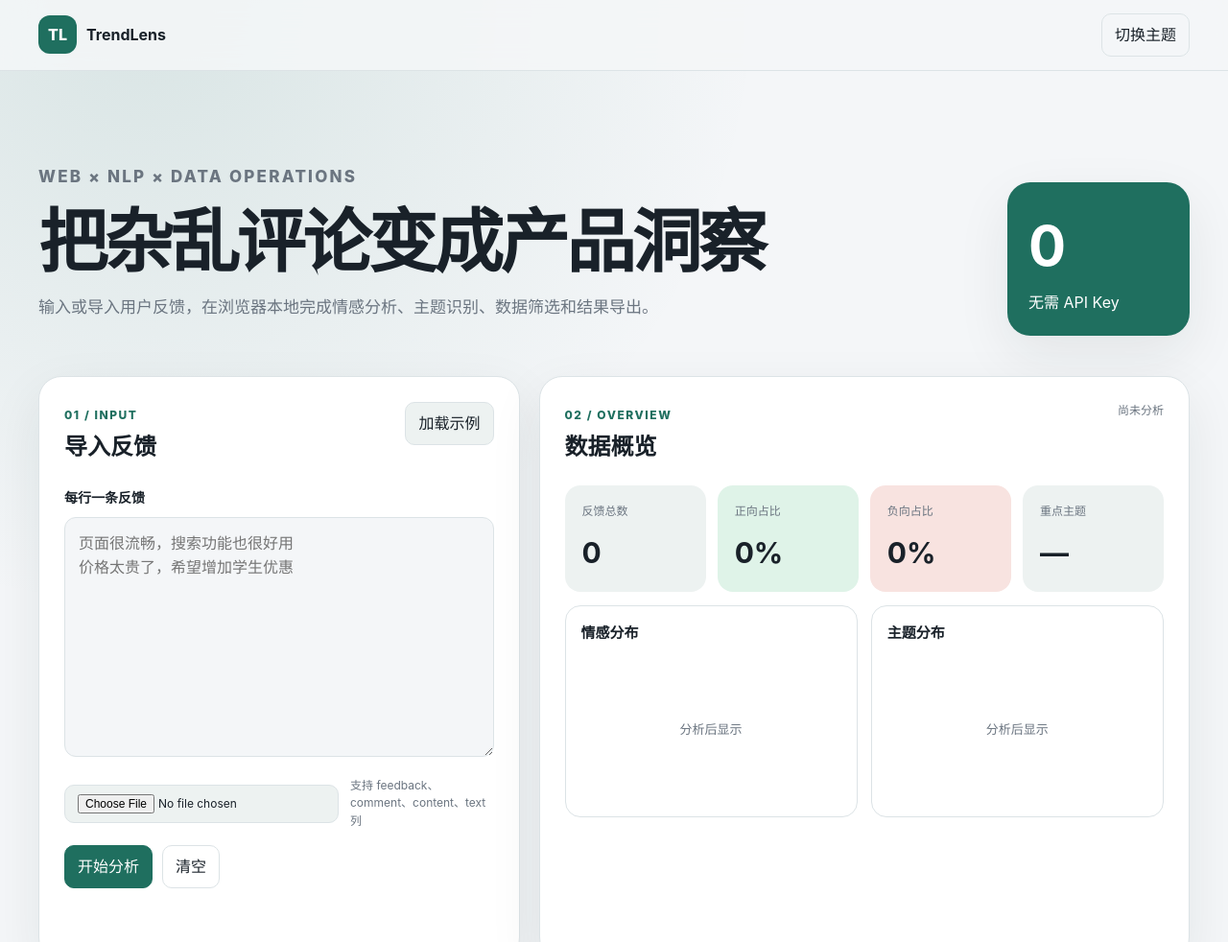
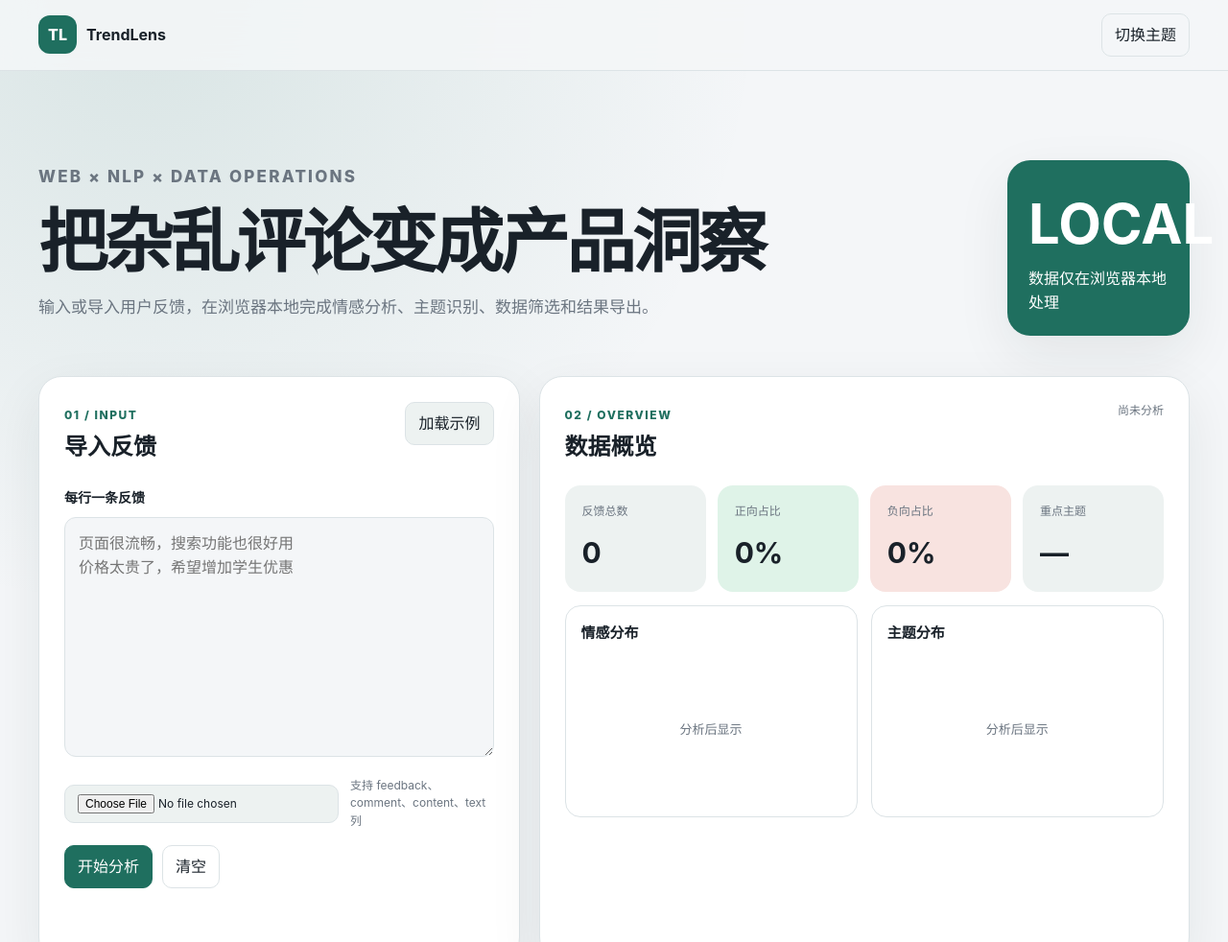
Before and after one commit to siyu4751-prog/trendlens-feedback, a plain HTML site: page index.html in a window 1280 px wide. Shown: the top 982 px of the page at 96% size. Drawn offline with Linux system fonts and the light colour scheme.

Commit message:
Update hero card content in index.html

```diff
--- a/index.html
+++ b/index.html
@@ -15,7 +15,10 @@
 <main>
   <section class="hero">
     <div><p class="eyebrow">WEB × NLP × DATA OPERATIONS</p><h1>把杂乱评论变成产品洞察</h1><p>输入或导入用户反馈，在浏览器本地完成情感分析、主题识别、数据筛选和结果导出。</p></div>
-    <div class="hero-card"><b>0</b><span>无需 API Key</span></div>
+    <div class="hero-card">
+  <b>LOCAL</b>
+  <span>数据仅在浏览器本地处理</span>
+</div>
   </section>
 
   <section class="grid two">
```
